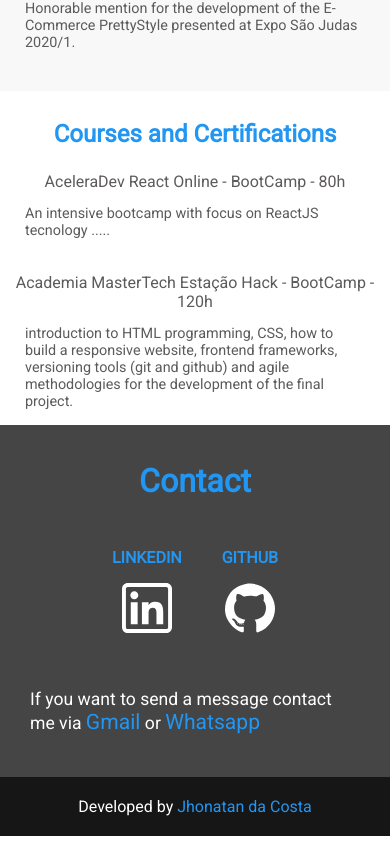
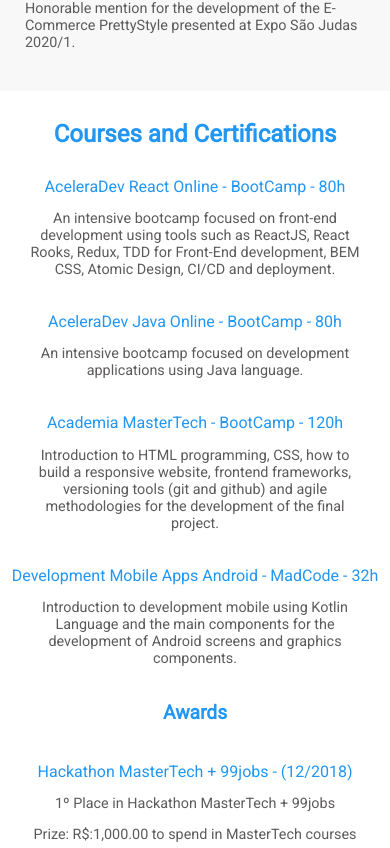
Before and after one commit to JhonatanSK/Portfolio, a React (Create React App) app: page / in a window 390 px wide. Shown: the part 3036-3884 px from the top of the page. Built offline with nearby package versions, Linux system fonts and the light colour scheme.

Commit message:
feature: developing the component Courses for mobile phone

```diff
--- a/src/components/Courses/Courses.css
+++ b/src/components/Courses/Courses.css
@@ -1,5 +1,9 @@
+.courses{
+    padding-top: 15px;
+    padding-bottom: 25px;
+}
+
 .course__title{
-    /* border-top: 1px solid lightgray; */
     text-align: center;
     padding-top: 5px;
 }
@@ -8,7 +12,7 @@
     color: var(--text-color--blue);
     font-weight: bold;
     font-size: 1.5em;
-    margin-bottom: -10px;
+    margin-bottom: -20px;
 }
 
 .course__name{
@@ -16,7 +20,7 @@
 }
 
 .course__name p{
-    color: #5d5a5a;
+    color: var(--text-color--blue);
     font-size: 1em;
     margin-bottom: 0px;
     padding-top: 18px;
@@ -29,4 +33,13 @@
 .course__description p {
     color: #5d5a5a;
     font-size: 0.9em;
+    text-align: center;
 }
+
+.awards__title{
+    padding-top: 15px;
+    text-align: center;
+    color: var(--text-color--blue);
+    font-weight: bold;
+    font-size: 1.2em;
+}
--- a/src/components/Courses/Courses.jsx
+++ b/src/components/Courses/Courses.jsx
@@ -3,7 +3,7 @@
 
 function Courses() {
     return (
-        <div className="coursesAndCertifications">
+        <div className="coursesAndCertifications" id="courses">
             <div className="course__title">
                 <p>Courses and Certifications</p>
             </div>
@@ -13,18 +13,46 @@
                         <p>AceleraDev React Online - BootCamp - 80h </p>
                     </div>
                     <div className="course__description">
-                        <p>An intensive bootcamp with focus on ReactJS tecnology .....</p>
+                        <p>An intensive bootcamp focused on front-end development using tools such as ReactJS, React Rooks, Redux, TDD for Front-End development, BEM CSS, Atomic Design, CI/CD and deployment.</p>
                     </div>
                 </div>
                 <div className="course">
                     <div className="course__name">
-                        <p>Academia MasterTech Estação Hack - BootCamp - 120h </p>
+                        <p>AceleraDev Java Online - BootCamp - 80h </p>
+                    </div>
+                    <div className="course__description">
+                        <p>An intensive bootcamp focused on development applications using Java language.</p>
+                    </div>
+                </div>
+                <div className="course">
+                    <div className="course__name">
+                        <p>Academia MasterTech - BootCamp - 120h </p>
                     </div>
                     <div className="course__description">
                         <p>
-                            introduction to HTML programming,
+                            Introduction to HTML programming,
                             CSS, how to build a responsive website, frontend frameworks, versioning tools (git and github) and
-agile methodologies for the development of the final project.</p>
+                            agile methodologies for the development of the final project.</p>
+                    </div>
+                </div>
+                <div className="course">
+                    <div className="course__name">
+                        <p>Development Mobile Apps Android - MadCode - 32h </p>
+                    </div>
+                    <div className="course__description">
+                        <p>Introduction to development mobile using Kotlin Language and the main components for the development of Android screens and graphics components.</p>
+                    </div>
+                </div>
+                <div className="awards">
+                    <p className="awards__title">Awards</p>
+                    <div className="course">
+                        <div className="course__name">
+                            <p>Hackathon MasterTech + 99jobs - (12/2018) </p>
+                        </div>
+                        <div className="course__description">
+                            <p>1º Place in Hackathon MasterTech + 99jobs </p>
+                            <p>Prize: R$:1,000.00 to spend in MasterTech courses </p>
+                        </div>
                     </div>
                 </div>
             </div>
```
